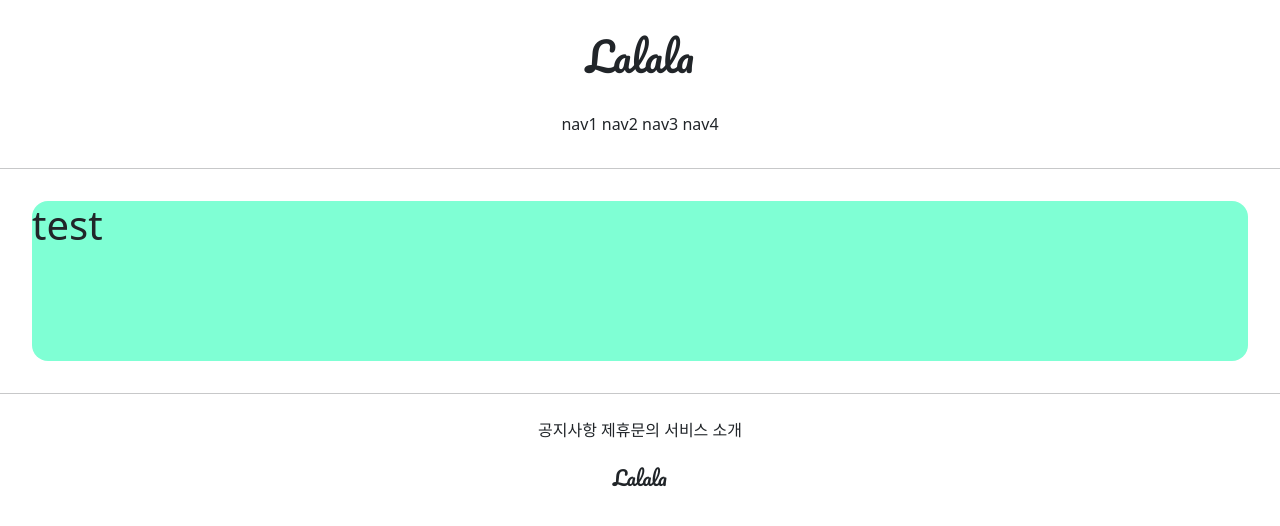
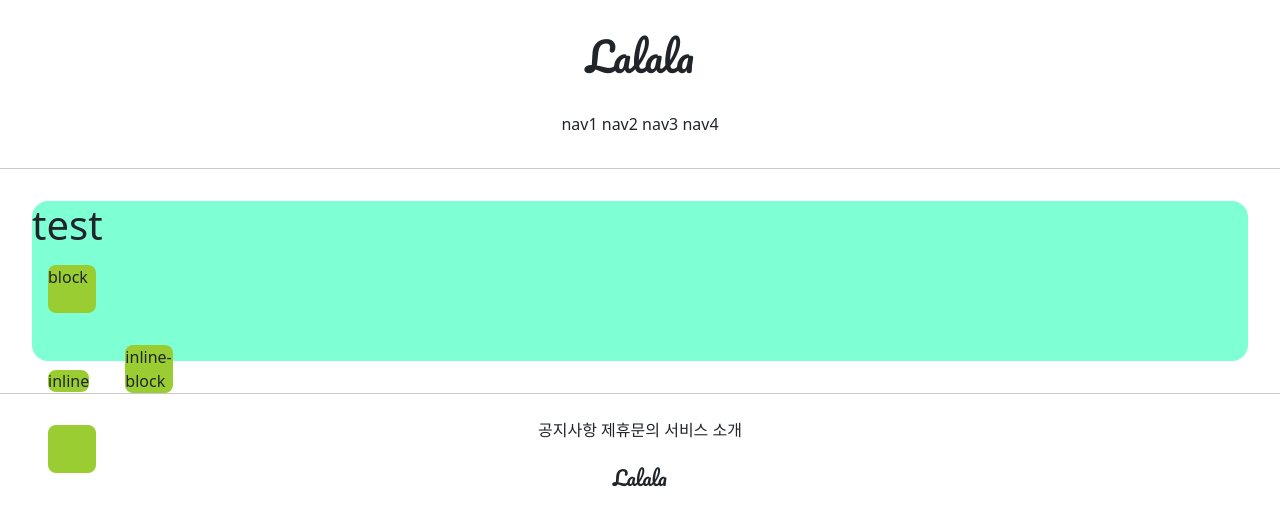
Before and after one commit to sun-hani/gis_2021, a Django app: page /accounts/hello_world/ in a window 1280 px wide. Shown: the top 526 px of the page. Run offline with Django 3.2, Linux system fonts and the light colour scheme; parts of the project's set-up code (start-up, migrations or seed data) failed here and were passed over.

Commit message:
0707 commit 2

```diff
--- a/accountapp/templates/accountapp/hello_world.html
+++ b/accountapp/templates/accountapp/hello_world.html
@@ -1,8 +1,24 @@
 {% extends 'base.html' %}
 {% block content %}
 
+    <style>
+        .testing {
+            background-color: yellowgreen;
+            margin: 1rem;
+            width: 48px;
+            height: 48px;
+            border-radius: .5rem;
+        }
+    </style>
+
     <div style="height: 10rem; background-color: aquamarine; margin: 2rem; border-radius: 1rem;">
         <h1>test</h1>
+
+    <div class="testing" style="display: block">block</div>
+    <div class="testing" style="display: inline">inline</div>
+    <div class="testing" style="display: none">none</div>
+    <div class="testing" style="display: inline-block">inline-block</div>
+    <div class="testing"></div>
     </div>
 
 {% endblock %}
```
